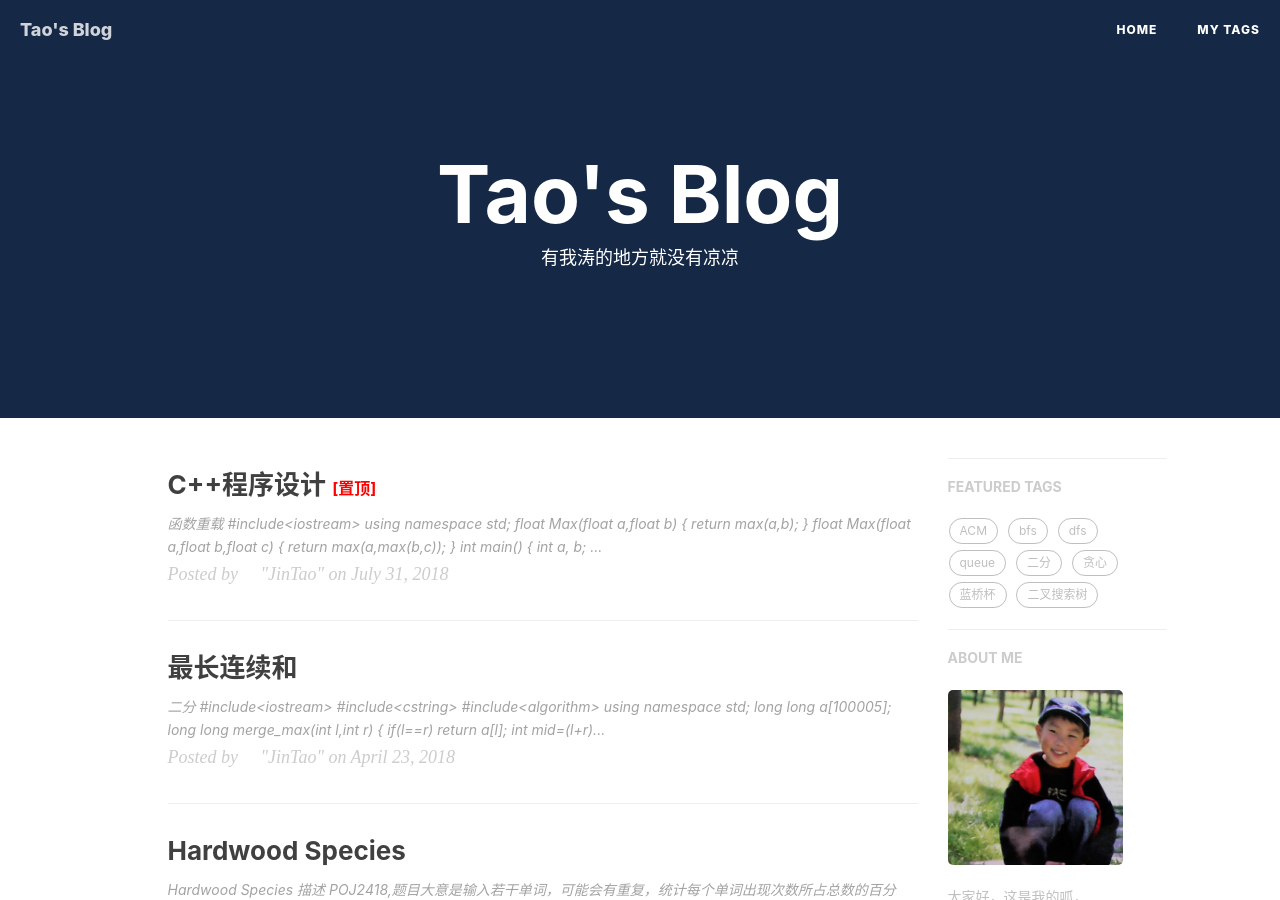
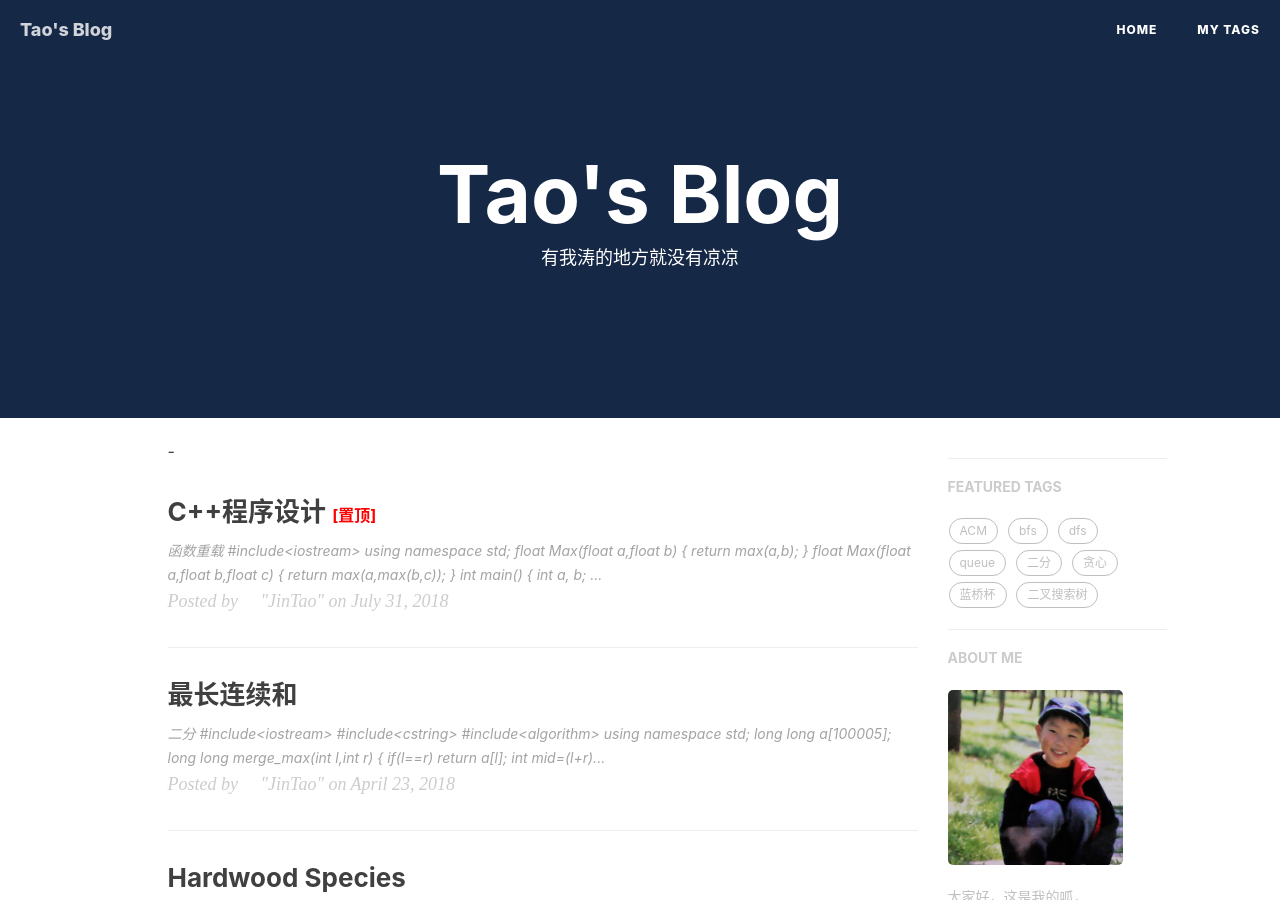
Before and after one commit to pandaKINandQUEEN/GinKo-BFU.github.io, a Jekyll site: the page built from index.html, in a window 1280 px wide and 900 px high. Built offline with Jekyll 4.4.1, drawn with Linux system fonts in a browser that asks for light colours; nearby versions of some CDN libraries; the list of posts is cut into pages by our own code; comment, search, counter and statistics services are not loaded.

Commit message:
Update index.html

```diff
--- a/index.html
+++ b/index.html
@@ -3,6 +3,7 @@ layout: page
 description: "有我涛的地方就没有凉凉"
 ---
 <script src="http://jerry-cdn.b0.upaiyun.com/hit-kounter/hit-kounter-0.1.1.js"></script>
+<span data-hk-page="current"> - </span>
 <script type="text/javascript" src="https://cdn.ywxi.net/js/1.js" async></script>
 {% for post in paginator.posts %}
 <div class="post-preview">
```
